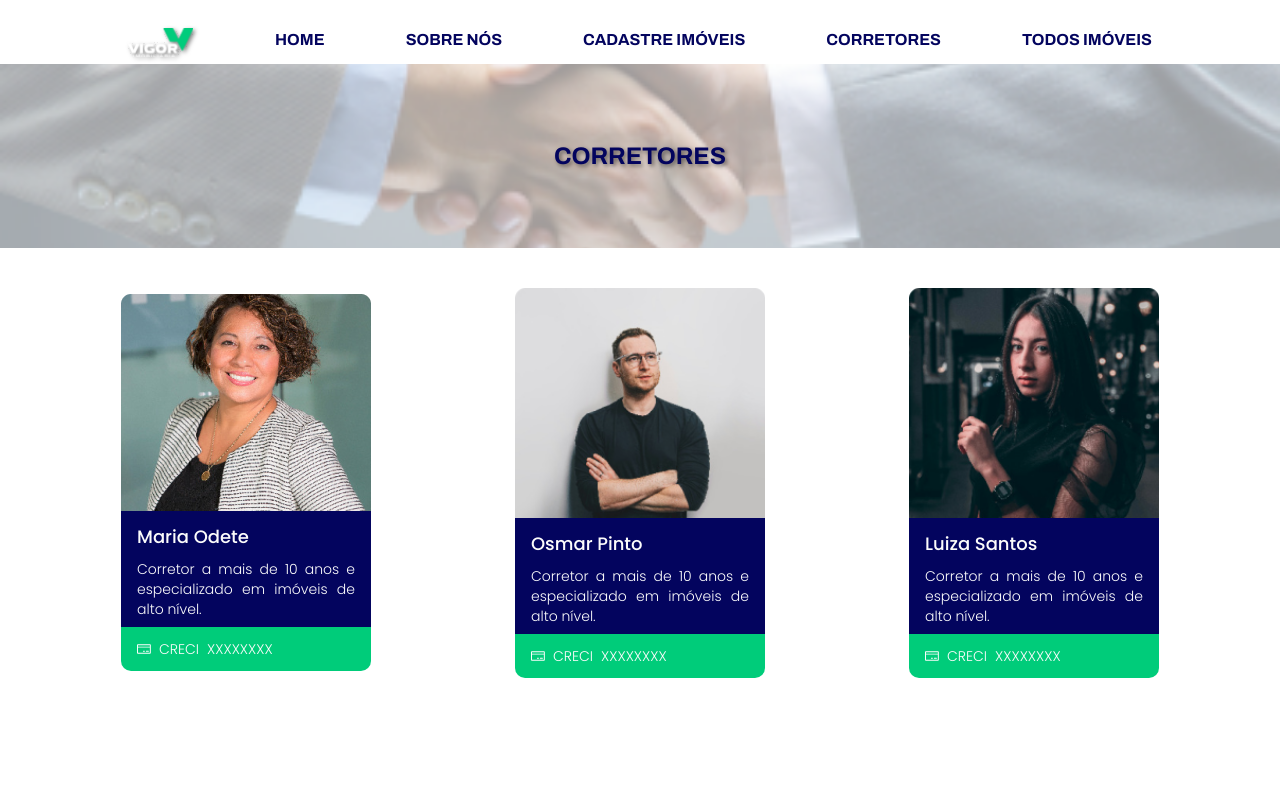
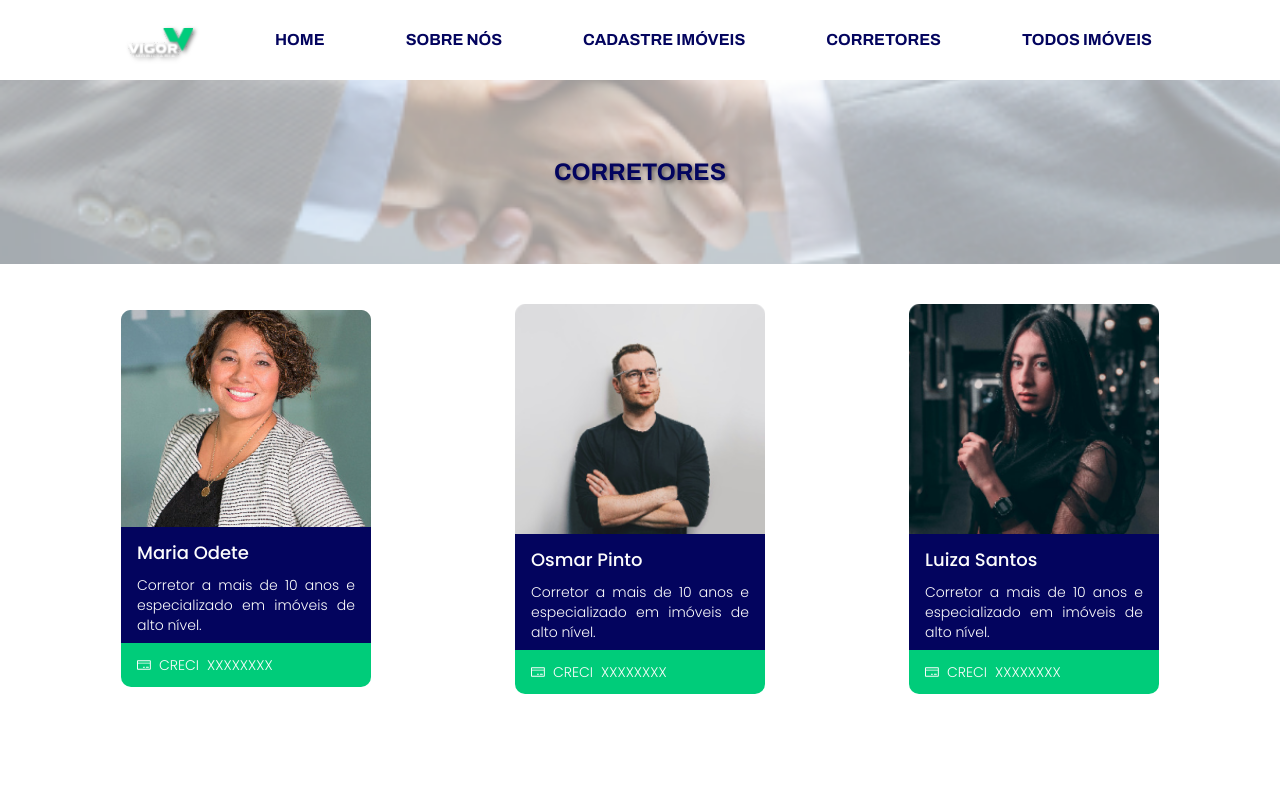
Before and after one commit to LuizLimaDev/vigor-imob, a Next.js app: page /brokers in a window 1280 px wide. Shown: the top 800 px of the page. Built offline with nearby package versions, Linux system fonts and the light colour scheme.

Commit message:
fix: brokers page responsiviness

```diff
--- a/app/brokers/page.tsx
+++ b/app/brokers/page.tsx
@@ -1,9 +1,9 @@
+import Hero from "../_components/Hero/Hero";
 import BrokerCard from "./_components/BrokerCard/BrokerCard";
-import Hero from "../_components/Hero/Hero";
 
 const Brokers = () => {
   return (
-    <main className="desktop: w-screen items-center pt-16 desktop:flex desktop:flex-col desktop:justify-center">
+    <main className="desktop: w-screen items-center pt-16 desktop:flex desktop:flex-col desktop:justify-center desktop:pt-20">
       <div className="relative w-full">
         <Hero
           src="/Pages/brokers/hero.png"
```
